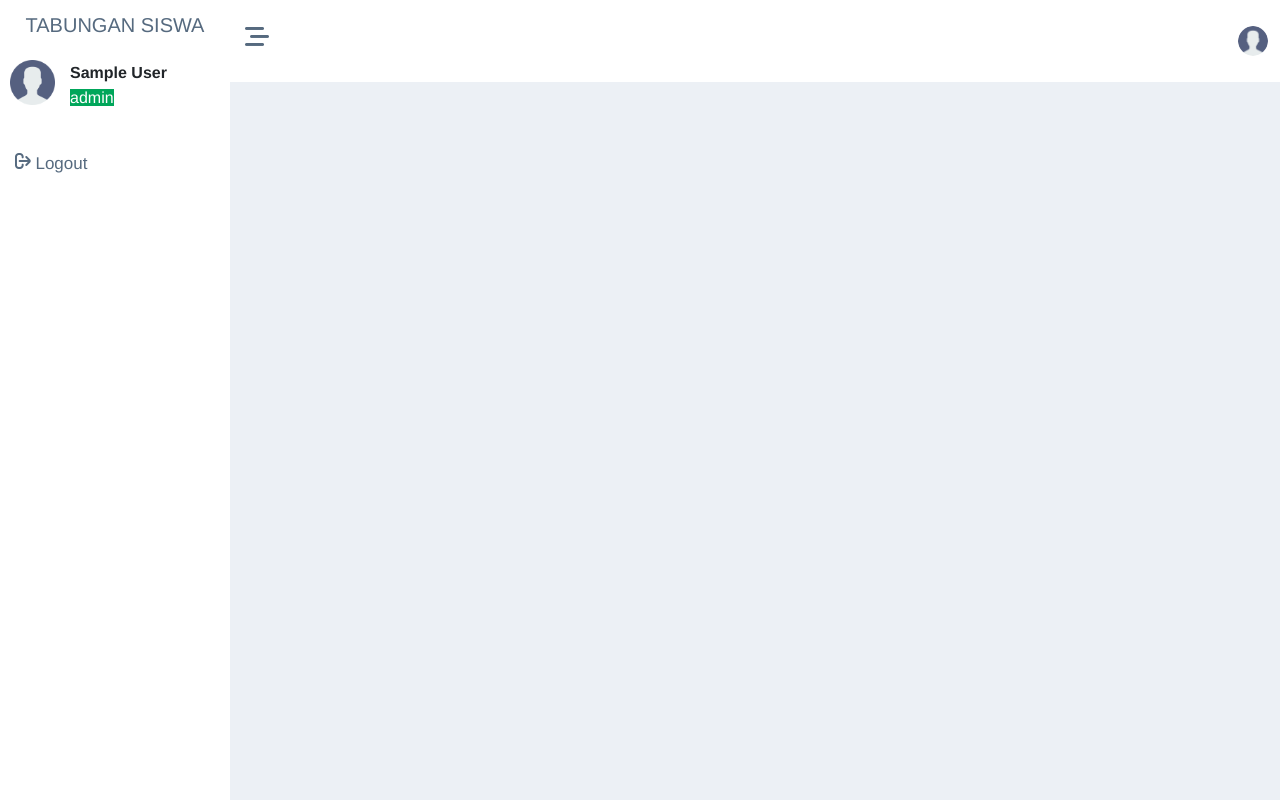
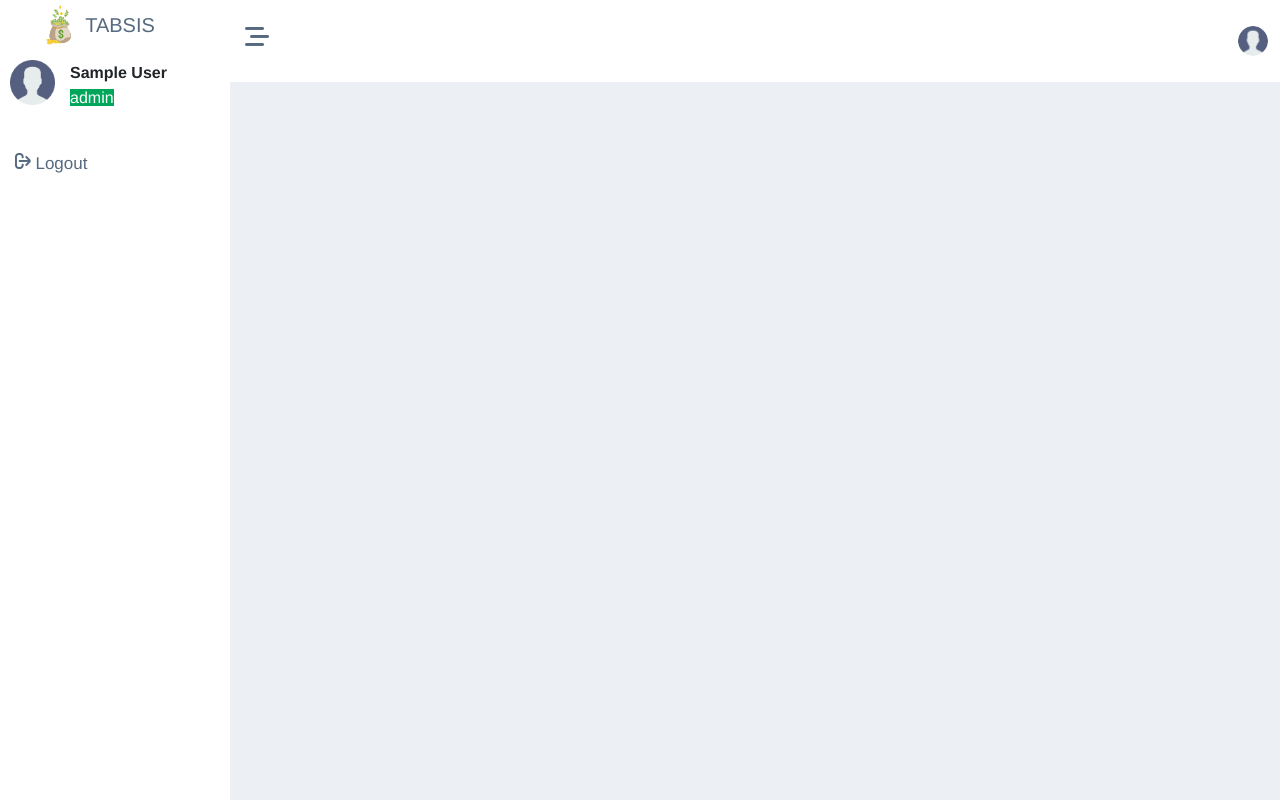
Before and after one commit to dryastr/tabungan-siswa, a PHP site: page / in a window 1280 px wide. Run offline with PHP 8.4, Linux system fonts and the light colour scheme; the visitor is signed in with stand-in values (Sample User, id 1); data that the repository does not hold is empty; some libraries are stand-ins or nearby versions.

```diff
--- a/index.php
+++ b/index.php
@@ -50,7 +50,8 @@ while ($data = $sql->fetch_assoc()) {
 	<script src="https://cdn.jsdelivr.net/npm/sweetalert2@9"></script>
 	<style>
 		@import url('https://fonts.googleapis.com/css2?family=Archivo:ital,wght@0,100..900;1,100..900&display=swap');
-		a{
+
+		a {
 			text-decoration: none;
 		}
 	</style>
@@ -63,8 +64,11 @@ while ($data = $sql->fetch_assoc()) {
 		<header class="main-header">
 			<!-- Logo -->
 			<a href="index.php" class="logo">
-				<span class="logo-lg">
-					<b>TABUNGAN SISWA</b>
+				<span class="logo-lg" style="position: relative; left: -20px">
+					<div class="d-flex align-items-center justify-content-center">
+						<img src="dist/img/logo.png" alt="" width="50">
+						<b>TABSIS</b>
+					</div>
 				</span>
 			</a>
 			<!-- Header Navbar: style can be found in header.less -->
--- a/login.php
+++ b/login.php
@@ -15,6 +15,7 @@ include "inc/koneksi.php";
 	<!-- <link rel="stylesheet" href="https://cdnjs.cloudflare.com/ajax/libs/font-awesome/4.5.0/css/font-awesome.min.css"> -->
 	<!-- <link rel="stylesheet" href="https://cdnjs.cloudflare.com/ajax/libs/ionicons/2.0.1/css/ionicons.min.css"> -->
 	<!-- <link rel="stylesheet" href="dist/css/AdminLTE.min.css"> -->
+	<link href="https://stackpath.bootstrapcdn.com/bootstrap/4.5.2/css/bootstrap.min.css" rel="stylesheet">
 	<link rel="stylesheet" href="dist/css/style.css">
 </head>
 
@@ -31,7 +32,10 @@ include "inc/koneksi.php";
 		</div>
 		<div class="login">
 			<div class="center">
-				<h2 class="form-title" id="login"><span>or</span>Log in</h2>
+				<div class="d-flex justify-content-center align-items-center">
+					<img src="https://www.kemdikbud.go.id/main/files/large/433664a7969f47f" width="70" alt="">
+				</div>
+				<h2 class="form-title" id="login" style="position: relative; left: -10px"><span>or</span>Log in</h2>
 				<div class="form-holder">
 					<form action="" method="post">
 						<input type="text" class="input" name="username" placeholder="Username" required>
```
Also changed, not shown: dist/img/logo.png. Lines whose indentation alone changed are shown as unchanged.
